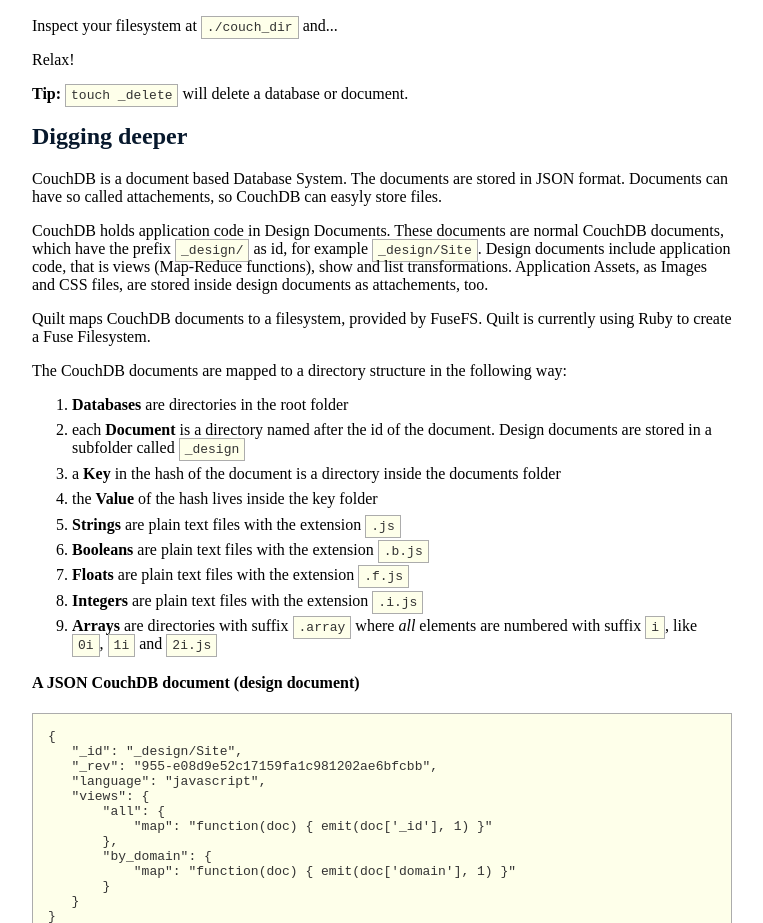
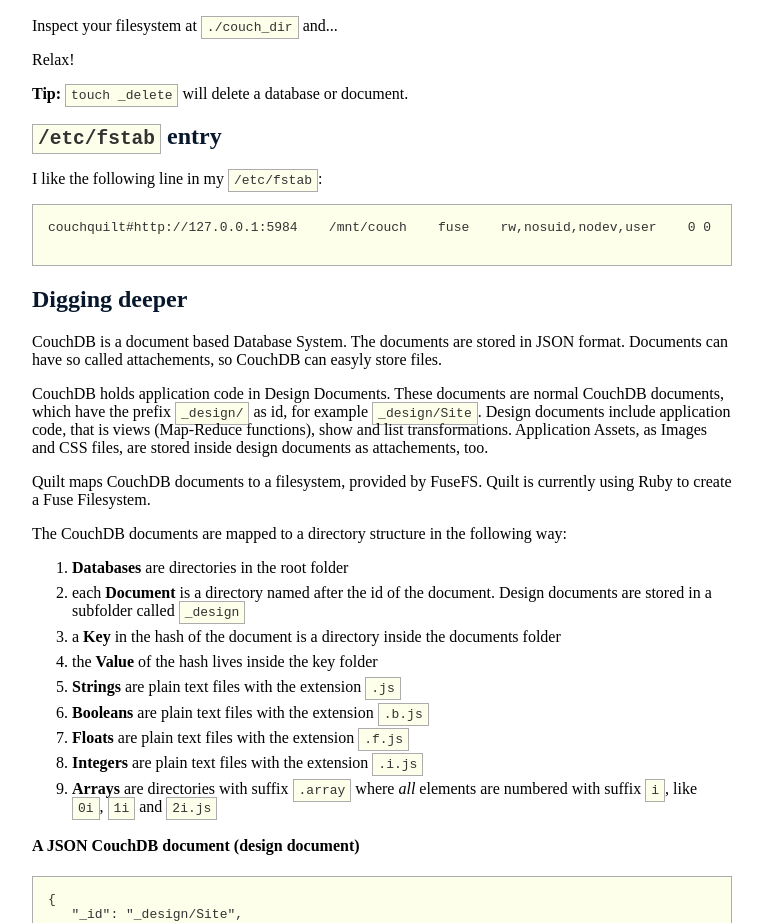
Before and after one commit to jo/quilt, a plain HTML site: page index.html in a window 1280 px wide. Shown: the part 1351-2274 px from the top of the page, without its empty margins (258-1021 px from the left). Drawn offline with Linux system fonts and the light colour scheme.

Commit message:
note for fstab

```diff
--- a/index.html
+++ b/index.html
@@ -79,6 +79,12 @@
     <p>Relax!</p>
 
     <p><strong>Tip:</strong> <code>touch _delete</code> will delete a database or document.</p>
+
+    <h2><code>/etc/fstab</code> entry</h2>
+    <p>I like the following line in my <code>/etc/fstab</code>:</p>
+    <pre>
+couchquilt#http://127.0.0.1:5984    /mnt/couch    fuse    rw,nosuid,nodev,user    0 0
+    </pre>
 
     <h2>Digging deeper</h2>
 
```
